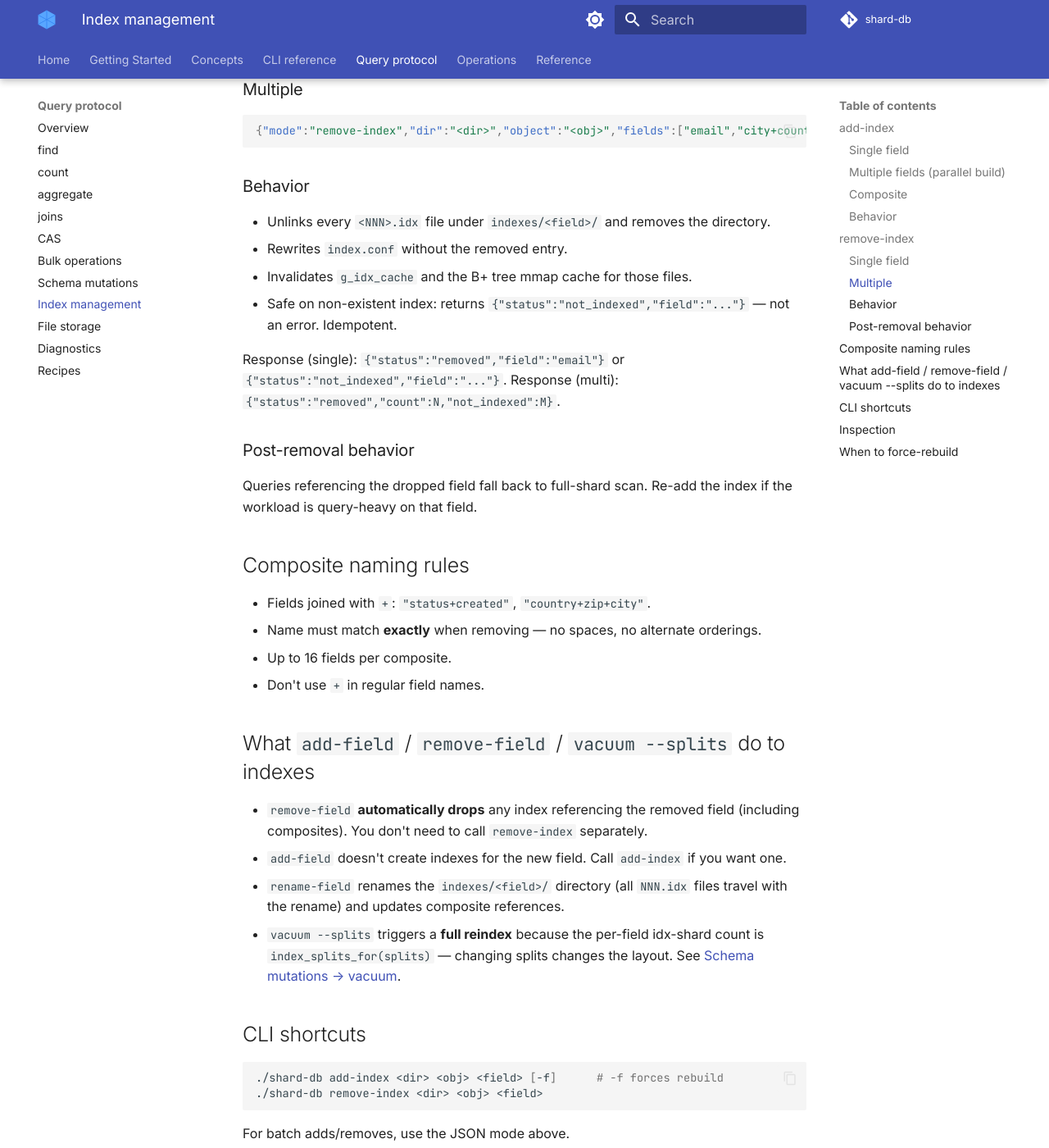
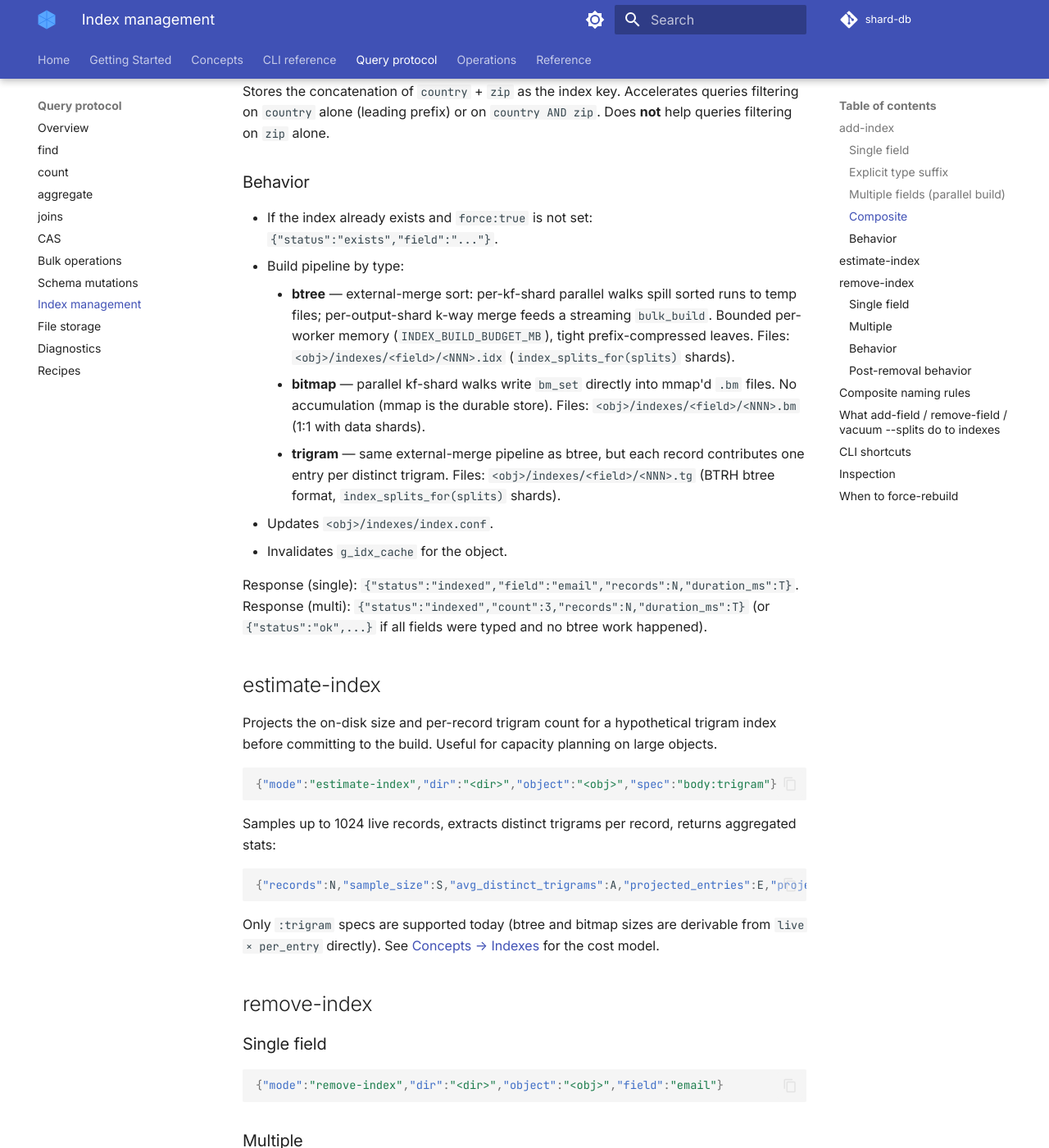
Before and after one commit to sayyiditow/shard-db, an MkDocs documentation site: the page built from docs/query-protocol/index-management.md, in a window 1280 px wide and 1400 px high, scrolled down 1477 px. Shown: the whole window at 82% size. Built offline with MkDocs 1.6.1 and Material for MkDocs 9.7.7, drawn with Linux system fonts in a browser that asks for light colours; comment, search, counter and statistics services are not loaded; some of the changed text lies outside the part shown.

Commit message:
docs: trigram index — landing page, concepts, index-management
Three docs refreshed for the trigram release:

docs/index.md
  Tagline now lists all three index types (was "B+ tree indexes" only).
  Replaced the single-line btree blurb with a three-bullet breakdown
  covering btree (default), bitmap (auto for bool/enum + opt-in for
  low-card varchar), and trigram (varchar substring search with the
  planner auto-pick rule for short vs long patterns).

docs/concepts/indexes.md
  "Two index types" → "three index types". Added the trigram entry
  to the top-of-file overview describing storage (.tg with BTRH
  format), the rarest-first query path, planner heuristic, and the
  bounded-memory external-merge build. Replaced the bitmap-only
  type-suffix subsection with a table covering all five spec forms
  (`field`, `field:btree`, `field:bitmap`, `field:bitmap(N)`,
  `field:trigram`) plus trigram cost notes (disk ~5× btree, build
  is bounded memory at any scale, query cost depends on selectivity).

docs/query-protocol/index-management.md
  Title text updated. Added "Explicit type suffix" subsection with
  the same spec table. Build-behavior paragraph now describes the
  per-type pipelines (btree external-merge, bitmap direct mmap,
  trigram external-merge). Added an estimate-index subsection for
  pre-build sizing. Remove-index behavior now documents the typed
  unlink dispatch (per-type files + the right cache invalidation).
  Inspection block lists all three on-disk extensions; mentions
  that a field with multiple types appears on multiple index.conf
  lines. Response shapes refreshed to include records + duration_ms.

Co-Authored-By: Claude Opus 4.7 (1M context) <noreply@anthropic.com>

````diff
--- a/docs/concepts/indexes.md
+++ b/docs/concepts/indexes.md
@@ -1,9 +1,10 @@
 # Indexes
 
-shard-db ships two index types:
+shard-db ships three index types:
 
 - **B+ tree** (default for every typed field) — prefix-compressed leaves at `<object>/indexes/<field>/<NNN>.idx`. Each field's btree is split into `index_splits_for(splits)` shards — a non-linear fan-out curve (`8→2, 16→4, 32→4, 64→8, 128→16, 256→16, 512→32, 1024→64, 2048→64, 4096→128`) that caps idx file count at high split values without sacrificing read parallelism at moderate splits. Reads fan out across all idx-shards in parallel via the unified worker pool; writes route by record hash to a single shard. Every search operator uses the btree when available (default fallthrough is a full-leaf scan with per-entry criterion check — still cheaper than scanning the data files since leaves are smaller than records).
 - **Bitmap** (auto-default for `bool` and `enum` fields since 2026.05.7; opt-in via `"field:bitmap"` or `"field:bitmap(N)"` for low-cardinality `varchar`) — one dense bit per slot, per-distinct-value, at `<object>/indexes/<field>/<NNN>.bm`. The bitmap shards 1:1 with data shards so bit `i` of shard `s` = "slot `i` in data shard `s` has this value". Default cap is 256 distinct values per (shard, field); override with `bitmap(N)` up to 65535. For `enum` fields the cap matches the field's declared domain (256 for 1-byte enums, 65535 for 2-byte enums declared with >256 values). The planner routes `eq` / `in` / `neq` / `not_in` through a popcount-style fast path and every other op through a per-shard dict-scan (≤ cap dict entries iterated, decoded, matched, then the matching value-bitmaps walked). Either way, queries route through the index file — never the data file.
+- **Trigram** (opt-in via `"field:trigram"` on `varchar`; new in 2026.05.7) — substring index for `contains` and `i_contains` queries. Each record contributes one entry per distinct 3-byte lowercased trigram extracted from the field's value into `<object>/indexes/<field>/<NNN>.tg` (uses the same BTRH btree format as `.idx` so existing infrastructure handles caching, range scans, and reads). Queries extract trigrams from the pattern, look up posting lists per trigram, intersect rarest-first, then per-record verify the substring (kills false positives from order-insensitive trigram matching). When a field has both btree AND trigram, the planner auto-picks btree-leaf scan for short patterns (`< 6` chars — verify cost dominates trigram for non-selective common substrings) and trigram for longer patterns. Build uses external-merge sort: bounded per-worker memory + tight prefix-compressed leaves at any scale (25M, 100M, 1B records).
 
 ## When to add an index
 
@@ -30,19 +31,28 @@ Files created: `<obj>/indexes/customer/000.idx` … `<NNN>.idx` (`index_splits_f
 
 ### Explicit type
 
-`add-index` / `create-object` accept an explicit type suffix when you want bitmap (or future trigram) on a field that wouldn't auto-default to it:
+`add-index` / `create-object` accept an explicit type suffix when you want bitmap or trigram on a field that wouldn't auto-default to that type:
 
 ```json
 {"mode":"add-index","dir":"acme","object":"users","field":"status:bitmap"}
+{"mode":"add-index","dir":"acme","object":"users","field":"status:bitmap(32)"}
+{"mode":"add-index","dir":"acme","object":"posts","field":"body:trigram"}
 ```
 
-```json
-{"mode":"add-index","dir":"acme","object":"users","field":"status:bitmap(32)"}
-```
+| spec | files created (per data shard) | use case |
+|---|---|---|
+| `field` (no suffix) | `<obj>/indexes/<field>/<NNN>.idx` (btree fan-out curve) | default — every field type |
+| `field:btree` | same as above (explicit) | force btree on a bool/enum (suppresses auto-bitmap) |
+| `field:bitmap` | `<obj>/indexes/<field>/<NNN>.bm` (1:1 with data shards) | low-cardinality varchar; `eq` / `in` / `neq` hot paths |
+| `field:bitmap(N)` | same, with cap `N ∈ [2, 65535]` | override the default 256-value cap |
+| `field:trigram` | `<obj>/indexes/<field>/<NNN>.tg` (btree fan-out curve, BTRH format) | substring search on varchar — `contains` / `i_contains` |
 
-Files created: `<obj>/indexes/status/<NNN>.bm` (one per data shard, not the btree fan-out curve). The bitmap-shard layout is 1:1 with data shards because each bit maps directly to a slot.
+Auto-defaults: `bool` and `enum` fields → bitmap. Everything else → btree. To override an auto-default, declare the type explicitly (e.g., `active:btree` keeps a bool on btree). Multiple types on the same field are allowed and useful — e.g., `email` declared as both `email` (btree, for eq lookups) AND `email:trigram` (for substring search) — the planner picks per-query.
 
-Allowed suffixes today: `field:btree` (default), `field:bitmap`, `field:bitmap(N)` where `N ∈ [2, 65535]`. Without a suffix, `bool` fields auto-default to bitmap; every other type defaults to btree.
+Trigram cost notes:
+- Disk: ~5× the btree's footprint on the same field (one entry per (record × distinct trigram in value) vs btree's one per record), but still bounded — see `estimate-index` to project before committing.
+- Build: external-merge sort (bounded memory at any scale). Per-shard merge runs in parallel up to pool size.
+- Query: rarest-trigram-first intersect skips full posting walks when patterns are selective. For non-selective common short patterns where btree also exists on the field, the planner auto-picks btree-leaf scan instead (configurable threshold at 6 chars).
 
 ### Composite
 
--- a/docs/query-protocol/index-management.md
+++ b/docs/query-protocol/index-management.md
@@ -1,6 +1,6 @@
 # Index management
 
-Create and drop B+ tree indexes. For the conceptual model, see [Concepts → Indexes](../concepts/indexes.md).
+Create and drop btree, bitmap, and trigram indexes. For the conceptual model and type trade-offs, see [Concepts → Indexes](../concepts/indexes.md).
 
 ## add-index
 
@@ -11,6 +11,26 @@ Create and drop B+ tree indexes. For the conceptual model, see [Concepts → Ind
 ```
 
 Optional `"force":true` rebuilds even if the index already exists (useful after suspected corruption).
+
+### Explicit type suffix
+
+Suffix the field name to pick a non-default index type:
+
+```json
+{"mode":"add-index","dir":"<dir>","object":"<obj>","field":"status:bitmap"}
+{"mode":"add-index","dir":"<dir>","object":"<obj>","field":"status:bitmap(32)"}
+{"mode":"add-index","dir":"<dir>","object":"<obj>","field":"body:trigram"}
+```
+
+| spec | type | files written | use for |
+|---|---|---|---|
+| `field` | btree (or bitmap if bool/enum auto-default) | `<field>/<NNN>.idx` | default — every field type |
+| `field:btree` | btree (explicit) | same | force btree on bool/enum (suppresses auto-bitmap) |
+| `field:bitmap` | bitmap, cap=256 | `<field>/<NNN>.bm` (1:1 with data shards) | low-cardinality varchar, fast eq/in/neq |
+| `field:bitmap(N)` | bitmap, cap=`N` | same | override default cap (`N ∈ [2, 65535]`) |
+| `field:trigram` | trigram | `<field>/<NNN>.tg` (btree fan-out curve) | varchar substring search (`contains` / `i_contains`) |
+
+A field may have multiple index types simultaneously (e.g. both `username` and `username:trigram`). The planner picks per-query.
 
 ### Multiple fields (parallel build)
 
@@ -34,13 +54,31 @@ Stores the concatenation of `country` + `zip` as the index key. Accelerates quer
 ### Behavior
 
 - If the index already exists and `force:true` is not set: `{"status":"exists","field":"..."}`.
-- Builds via a single shard scan that fans out to per-field workers — each indexed field becomes one task in the parallel-for pool. The worker buckets entries by idx-shard and merges them sequentially per shard (per-shard btree layout, 2026.05.1+).
-- Creates `<obj>/indexes/<field>/<NNN>.idx` — `index_splits_for(splits)` files per indexed field.
+- Build pipeline by type:
+    - **btree** — external-merge sort: per-kf-shard parallel walks spill sorted runs to temp files; per-output-shard k-way merge feeds a streaming `bulk_build`. Bounded per-worker memory (`INDEX_BUILD_BUDGET_MB`), tight prefix-compressed leaves. Files: `<obj>/indexes/<field>/<NNN>.idx` (`index_splits_for(splits)` shards).
+    - **bitmap** — parallel kf-shard walks write `bm_set` directly into mmap'd `.bm` files. No accumulation (mmap is the durable store). Files: `<obj>/indexes/<field>/<NNN>.bm` (1:1 with data shards).
+    - **trigram** — same external-merge pipeline as btree, but each record contributes one entry per distinct trigram. Files: `<obj>/indexes/<field>/<NNN>.tg` (BTRH btree format, `index_splits_for(splits)` shards).
 - Updates `<obj>/indexes/index.conf`.
 - Invalidates `g_idx_cache` for the object.
 
-Response (single): `{"status":"indexed","field":"email"}`.
-Response (multi): `{"status":"indexed","count":3}`.
+Response (single): `{"status":"indexed","field":"email","records":N,"duration_ms":T}`.
+Response (multi): `{"status":"indexed","count":3,"records":N,"duration_ms":T}` (or `{"status":"ok",...}` if all fields were typed and no btree work happened).
+
+## estimate-index
+
+Projects the on-disk size and per-record trigram count for a hypothetical trigram index before committing to the build. Useful for capacity planning on large objects.
+
+```json
+{"mode":"estimate-index","dir":"<dir>","object":"<obj>","spec":"body:trigram"}
+```
+
+Samples up to 1024 live records, extracts distinct trigrams per record, returns aggregated stats:
+
+```json
+{"records":N,"sample_size":S,"avg_distinct_trigrams":A,"projected_entries":E,"projected_bytes":B}
+```
+
+Only `:trigram` specs are supported today (btree and bitmap sizes are derivable from `live × per_entry` directly). See [Concepts → Indexes](../concepts/indexes.md#trigram-cost-notes) for the cost model.
 
 ## remove-index
 
@@ -58,9 +96,13 @@ Response (multi): `{"status":"indexed","count":3}`.
 
 ### Behavior
 
-- Unlinks every `<NNN>.idx` file under `indexes/<field>/` and removes the directory.
+- Looks up the matched line in `index.conf` to determine the index type, then unlinks the appropriate files:
+    - **btree** → `<NNN>.idx` files + the `<field>/` directory
+    - **bitmap** → `<NNN>.bm` files + bm_cache invalidation + the `<field>/` directory
+    - **trigram** → `<NNN>.tg` files + btree_cache invalidation + the `<field>/` directory
+- For fields with multiple index types, pass the explicit suffix to drop just one: `"field":"email:trigram"` drops only the trigram, leaving any btree intact.
 - Rewrites `index.conf` without the removed entry.
-- Invalidates `g_idx_cache` and the B+ tree mmap cache for those files.
+- Invalidates `g_idx_cache` for the object.
 - Safe on non-existent index: returns `{"status":"not_indexed","field":"..."}` — not an error. Idempotent.
 
 Response (single): `{"status":"removed","field":"email"}` or `{"status":"not_indexed","field":"..."}`.
@@ -96,12 +138,12 @@ For batch adds/removes, use the JSON mode above.
 ## Inspection
 
 ```bash
-cat $DB_ROOT/<dir>/<obj>/indexes/index.conf      # registered indexes (one per line)
+cat $DB_ROOT/<dir>/<obj>/indexes/index.conf      # registered indexes (one per line, canonical form)
 ls  $DB_ROOT/<dir>/<obj>/indexes/                # one directory per indexed field
-ls  $DB_ROOT/<dir>/<obj>/indexes/<field>/        # per-shard NNN.idx files (index_splits_for(splits) of them)
+ls  $DB_ROOT/<dir>/<obj>/indexes/<field>/        # per-shard files: NNN.idx (btree), NNN.bm (bitmap), NNN.tg (trigram)
 ```
 
-Index file format is binary (B+ tree with prefix-compressed leaves, page size = `INDEX_PAGE_SIZE`). Use [`stats`](diagnostics.md) to see the B+ tree mmap cache hit rate (`bt_cache.hits / misses`).
+`index.conf` lines are canonical specs: bare `field` for btree, `field:bitmap`, `field:bitmap(N)`, or `field:trigram`. A field with multiple index types appears on multiple lines. Use [`stats`](diagnostics.md) to see the B+ tree mmap cache hit rate (`bt_cache.hits / misses`) which covers both `.idx` and `.tg` files; bitmap cache stats appear under `bm_cache.*`.
 
 Stale orphan files from a previous, higher `splits` value would survive `add-index` (it only writes `0..index_splits_for(splits)-1`); use `./shard-db reindex <dir> <obj>` to wipe and rebuild every per-field idx directory cleanly.
 
````
Also changed, not shown: docs/index.md (+5 -2 lines).
